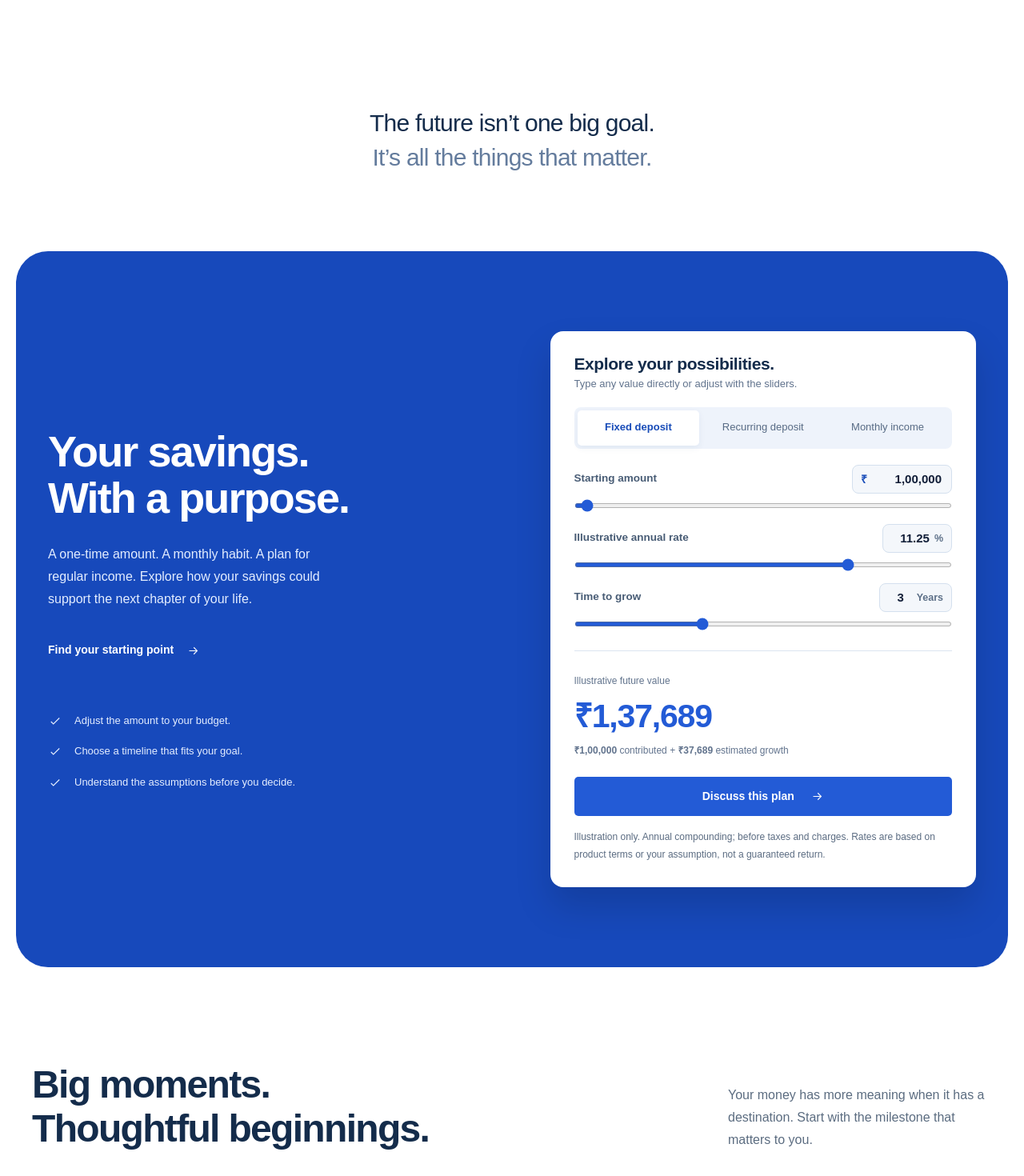
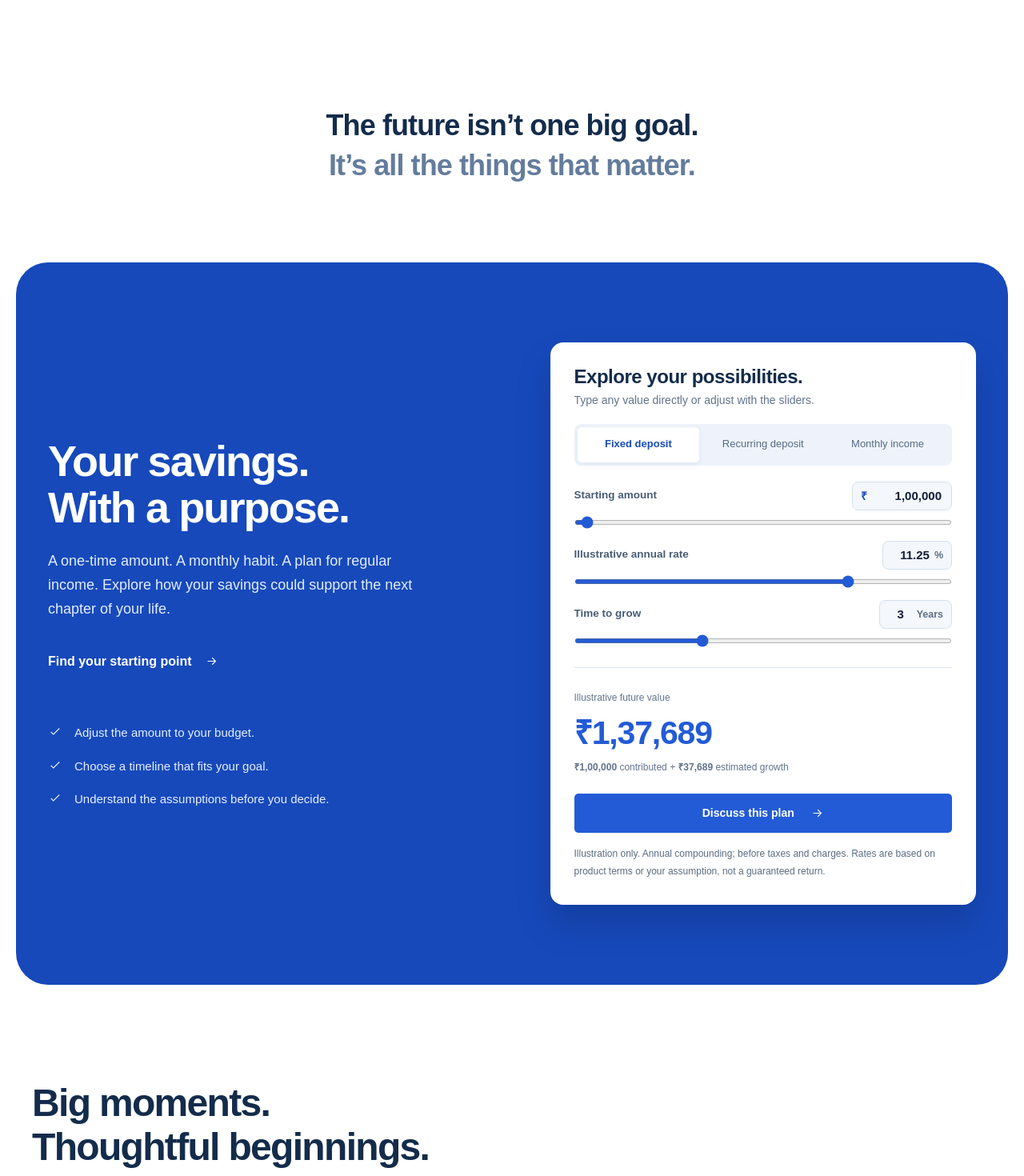
Before and after one commit to K2WFinance/K2W-Finance-Main-Website, a Next.js app: page / in a window 1280 px wide. Shown: the part 920-2390 px from the top of the page at 80% size. Built offline with nearby package versions, Linux system fonts and the light colour scheme; a web font is replaced by a local one.

Commit message:
style(typography): enlarge font sizes and align approach header with reference design

```diff
--- a/src/app/globals.css
+++ b/src/app/globals.css
@@ -352,11 +352,11 @@ section {
 }
 
 .hero .lead {
-  font-size: 16px;
+  font-size: 18px;
   color: var(--muted);
-  max-width: 445px;
+  max-width: 530px;
   margin-top: 28px;
-  line-height: 1.75;
+  line-height: 1.65;
 }
 
 .cta {
@@ -436,11 +436,11 @@ section {
 
 .intro p {
   font-family: var(--display);
-  font-size: 30px;
-  line-height: 1.45;
-  font-weight: 500;
+  font-size: 36px;
+  line-height: 1.4;
+  font-weight: 600;
   letter-spacing: -0.025em;
-  max-width: 810px;
+  max-width: 900px;
   margin: auto;
 }
 
@@ -476,16 +476,17 @@ section {
 }
 
 .feature-copy > p {
-  font-size: 16px;
-  line-height: 1.75;
+  font-size: 18px;
+  line-height: 1.65;
   color: #e3edff;
-  max-width: 380px;
-  margin-top: 28px;
+  max-width: 480px;
+  margin-top: 24px;
 }
 
 .feature-copy .text-link {
   color: white;
   margin-top: 28px;
+  font-size: 16px;
 }
 
 .feature-points {
@@ -493,7 +494,7 @@ section {
   flex-direction: column;
   gap: 16px;
   margin-top: 55px;
-  max-width: 360px;
+  max-width: 420px;
 }
 
 .feature-points div {
@@ -501,7 +502,7 @@ section {
   align-items: start;
   gap: 15px;
   color: #e5eeff;
-  font-size: 13px;
+  font-size: 15px;
 }
 
 .check {
@@ -526,18 +527,18 @@ section {
 
 .calc-top h2 {
   font-family: var(--sans);
-  font-size: 21px;
+  font-size: 24px;
   font-weight: 700;
   letter-spacing: -0.02em;
   color: var(--ink);
-  margin-bottom: 4px;
+  margin-bottom: 6px;
 }
 
 .calc-hint {
-  font-size: 13px;
+  font-size: 14px;
   color: #61738d;
   margin-bottom: 20px;
-  line-height: 1.4;
+  line-height: 1.45;
 }
 
 .seg {
@@ -741,23 +742,23 @@ input[type="range"] {
 }
 
 .section-header {
-  display: flex;
-  justify-content: space-between;
-  align-items: end;
-  gap: 45px;
-  margin-bottom: 60px;
+  display: block;
+  text-align: left;
+  margin-bottom: 48px;
 }
 
 .section-header h2 {
   font-size: 48px;
+  line-height: 1.15;
   max-width: 660px;
 }
 
 .section-header > p {
-  max-width: 330px;
-  font-size: 16px;
+  max-width: 672px;
+  font-size: 18px;
   color: var(--muted);
-  line-height: 1.75;
+  line-height: 1.65;
+  margin-top: 16px;
 }
 
 /* Goals Section */
@@ -977,11 +978,11 @@ input[type="range"] {
 }
 
 .split-heading > p {
-  font-size: 16px;
+  font-size: 18px;
   color: var(--muted);
-  max-width: 440px;
-  line-height: 1.7;
-  margin-top: 22px;
+  max-width: 520px;
+  line-height: 1.65;
+  margin-top: 18px;
 }
 
 .solution-hero-btn {
@@ -1054,7 +1055,7 @@ input[type="range"] {
 }
 
 .solution-body > p {
-  font-size: 15px;
+  font-size: 16px;
   line-height: 1.65;
   color: var(--muted);
   margin: 0 0 14px;
@@ -1073,7 +1074,7 @@ input[type="range"] {
   display: flex;
   align-items: center;
   gap: 8px;
-  font-size: 14px;
+  font-size: 15px;
   color: var(--ink);
   font-weight: 500;
 }
@@ -1086,7 +1087,7 @@ input[type="range"] {
 
 .solution-link {
   display: inline-block;
-  font-size: 14.5px;
+  font-size: 15px;
   font-weight: 600;
   color: var(--blue);
   text-decoration: none;
@@ -1156,7 +1157,7 @@ details[open] > p {
 }
 
 .process .section-header {
-  margin-bottom: 65px;
+  margin-bottom: 48px;
 }
 
 .steps {
@@ -1168,37 +1169,39 @@ details[open] > p {
 .steps article {
   border: 1px solid #dce5f0;
   border-radius: 16px;
-  background: #f8faff;
-  padding: 26px 23px;
+  background: #ffffff;
+  padding: 28px 24px;
   min-width: 0;
-  box-shadow: 0 5px 16px #122c4b04;
+  box-shadow: 0 4px 16px rgba(20, 44, 75, 0.04);
 }
 
 .step-number {
   display: inline-flex;
   align-items: center;
   justify-content: center;
-  width: 38px;
-  height: 38px;
-  background: #e6eefc;
-  color: #235bd6;
-  border-radius: 11px;
-  font-size: 13px;
-  font-weight: 600;
-  margin-bottom: 26px;
+  width: 40px;
+  height: 40px;
+  background: #fef3c7;
+  color: #b45309;
+  border-radius: 50%;
+  font-size: 16px;
+  font-weight: 700;
+  margin-bottom: 20px;
 }
 
 .steps h3 {
-  font-size: 18px;
+  font-size: 20px;
   font-weight: 700;
-  line-height: 1.35;
-  margin-bottom: 14px;
+  line-height: 1.4;
+  margin-bottom: 10px;
+  color: var(--ink);
 }
 
 .steps p {
-  font-size: 15px;
-  line-height: 1.8;
+  font-size: 16px;
+  line-height: 1.6;
   color: var(--muted);
+  margin: 0;
 }
 
 /* Brand Story */
@@ -1228,19 +1231,28 @@ details[open] > p {
 }
 
 .story-copy h2 {
-  font-size: 46px;
+  font-size: 48px;
+  line-height: 1.15;
 }
 
 .story-copy > p {
+  font-size: 18px;
+  color: var(--muted);
+  line-height: 1.65;
+  margin-top: 24px;
+  max-width: 520px;
+}
+
+.story-copy > p + p {
   font-size: 16px;
-  color: var(--muted);
-  line-height: 1.75;
-  margin-top: 26px;
-  max-width: 390px;
+  margin-top: 16px;
+  line-height: 1.65;
 }
 
 .story-copy .text-link {
   margin-top: 26px;
+  font-size: 16px;
+  font-weight: 600;
 }
 
 /* FAQs Section */
@@ -1284,7 +1296,7 @@ details[open] > p {
 
 .faqs summary {
   padding: 20px 24px;
-  font-size: 16.5px;
+  font-size: 18px;
   font-weight: 600;
   color: var(--ink);
   cursor: pointer;
@@ -1300,8 +1312,8 @@ details[open] > p {
 }
 
 .faq-body > p {
-  font-size: 14.5px;
-  line-height: 1.7;
+  font-size: 16px;
+  line-height: 1.65;
   color: var(--muted);
   margin: 0;
 }
@@ -1319,15 +1331,16 @@ details[open] > p {
 }
 
 .contact-heading h2 {
-  font-size: 54px;
+  font-size: 48px;
+  line-height: 1.15;
 }
 
 .contact-heading > p {
-  font-size: 16px;
+  font-size: 18px;
   color: var(--muted);
-  line-height: 1.75;
-  max-width: 530px;
-  margin: 26px auto 0;
+  line-height: 1.65;
+  max-width: 600px;
+  margin: 20px auto 0;
 }
 
 /* Consultation Cards */
@@ -1424,7 +1437,7 @@ details[open] > p {
 }
 
 .card-desc {
-  font-size: 13.5px;
+  font-size: 14.5px;
   color: var(--muted);
   line-height: 1.5;
   margin: 0 0 16px;
@@ -1434,7 +1447,7 @@ details[open] > p {
 .card-pill {
   display: inline-block;
   align-self: flex-start;
-  font-size: 12px;
+  font-size: 12.5px;
   font-weight: 600;
   color: var(--blue);
   background: var(--ice);
@@ -1456,7 +1469,7 @@ details[open] > p {
 
 .next-steps-card h3 {
   font-family: var(--display);
-  font-size: 19px;
+  font-size: 20px;
   font-weight: 700;
   color: var(--ink);
   margin-bottom: 16px;
@@ -1475,7 +1488,7 @@ details[open] > p {
   display: flex;
   gap: 12px;
   align-items: flex-start;
-  font-size: 13.5px;
+  font-size: 14.5px;
   color: #435b78;
   line-height: 1.5;
 }
@@ -1509,11 +1522,11 @@ details[open] > p {
 
 .contact-note h3 {
   font-family: var(--display);
-  font-size: 27px;
+  font-size: 28px;
   line-height: 1.3;
   font-weight: 700;
   letter-spacing: -0.025em;
-  max-width: 300px;
+  max-width: 320px;
 }
 
 .contact-note ul {
@@ -1526,7 +1539,7 @@ details[open] > p {
   display: flex;
   gap: 11px;
   align-items: center;
-  font-size: 14px;
+  font-size: 15px;
   color: #536a88;
   margin: 15px 0;
 }
@@ -1623,7 +1636,7 @@ details[open] > p {
 }
 
 .form-intro {
-  font-size: 14px;
+  font-size: 15px;
   color: var(--muted);
   margin-bottom: 20px;
   line-height: 1.5;
@@ -1637,7 +1650,7 @@ details[open] > p {
 
 .method-fieldset legend {
   display: block;
-  font-size: 13px;
+  font-size: 14px;
   margin-bottom: 8px;
   color: #314965;
   font-weight: 600;
@@ -1654,7 +1667,7 @@ details[open] > p {
   border-radius: 8px;
   padding: 11px 10px;
   text-align: center;
-  font-size: 13.5px;
+  font-size: 14px;
   font-weight: 500;
   color: #435b78;
   cursor: pointer;
@@ -1718,7 +1731,7 @@ details[open] > p {
 
 .field label {
   display: block;
-  font-size: 13.5px;
+  font-size: 15px;
   font-weight: 600;
   margin-bottom: 8px;
   color: #314965;
@@ -1761,10 +1774,11 @@ details[open] > p {
   display: flex;
   align-items: start;
   gap: 9px;
-  font-size: 12px;
+  font-size: 14px;
   color: #526a87;
   margin: 20px 0;
   cursor: pointer;
+  line-height: 1.5;
 }
 
 .consent input {
@@ -1974,10 +1988,10 @@ form > .btn {
     gap: 15px;
   }
   .steps article {
-    padding: 23px 18px;
+    padding: 24px 20px;
   }
   .steps h3 {
-    font-size: 17px;
+    font-size: 19px;
   }
   .story-grid {
     gap: 50px;
```
Also changed, not shown: 5 other files (tests, documents, lock files or other folders).
